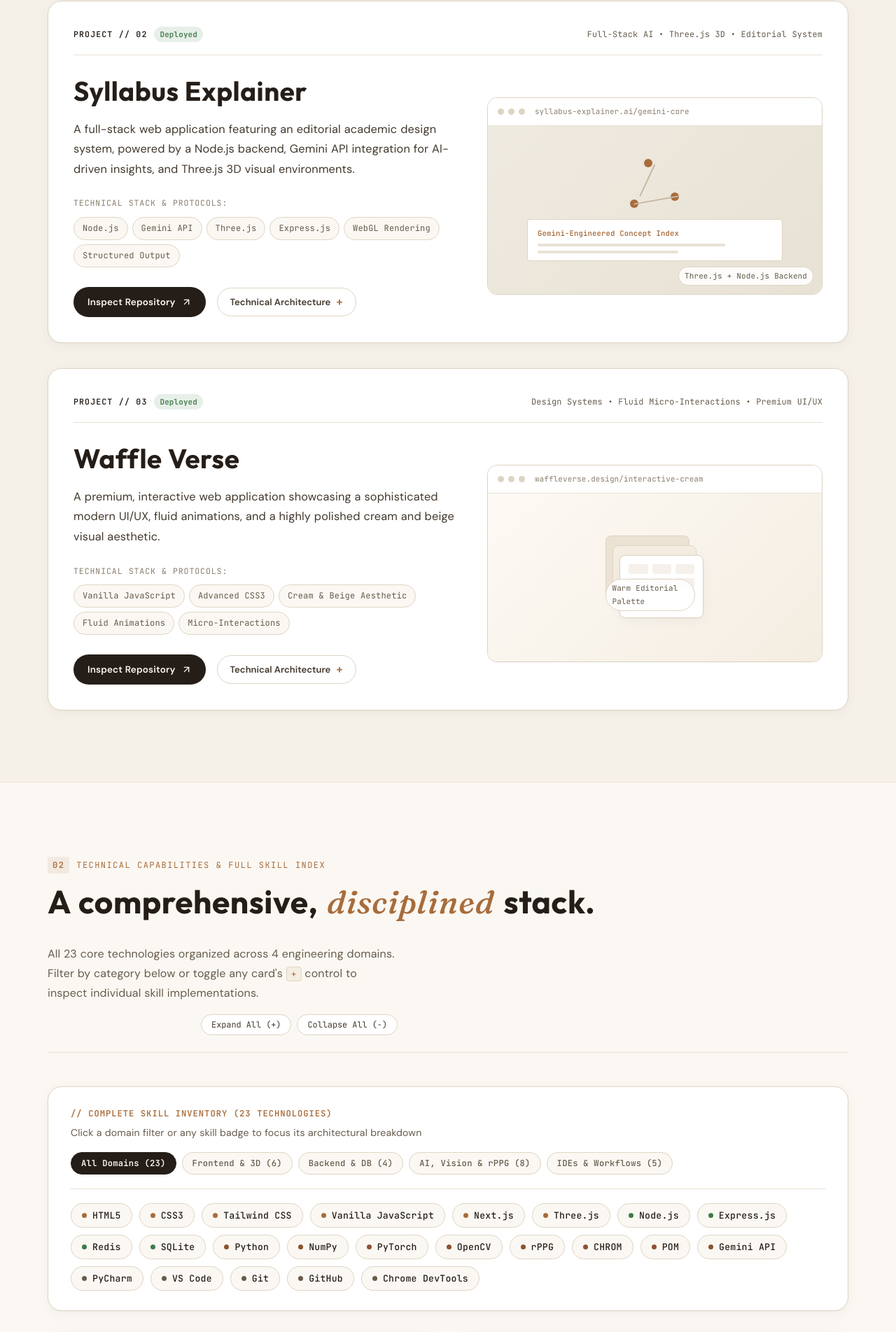
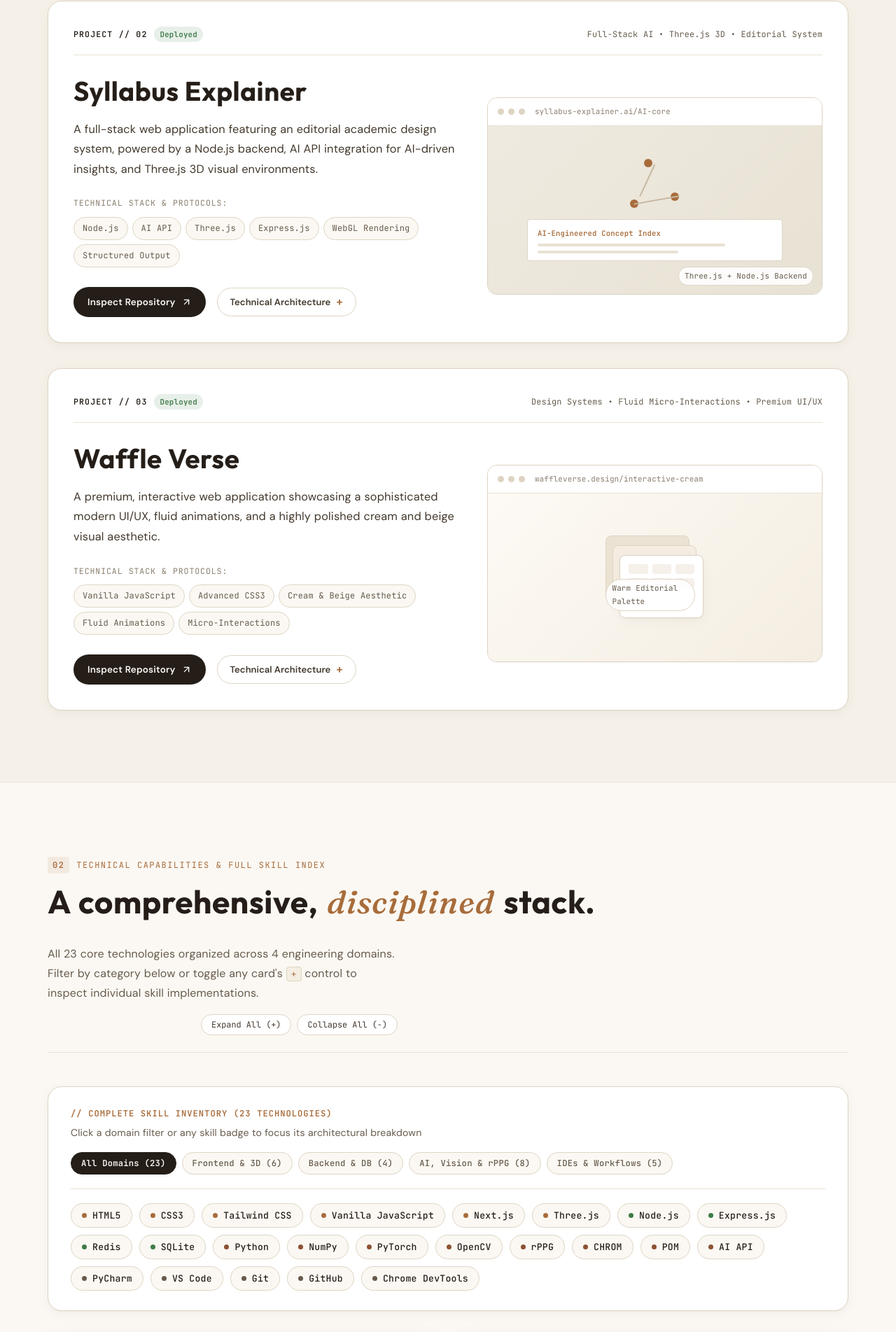
Before and after one commit to Sarthak-Kshirsagar-2275/My-Portfolio, a plain HTML site: page index.html in a window 1280 px wide. Shown: the part 1850-3753 px from the top of the page at 70% size. Drawn offline with Linux system fonts and the light colour scheme.

Commit message:
modified skillset

```diff
--- a/index.html
+++ b/index.html
@@ -12,7 +12,7 @@
   <!-- Open Graph -->
   <meta property="og:title" content="Sarthak Kshirsagar — Frontend & AI Engineering Portfolio">
   <meta property="og:description"
-    content="1st-year B.Tech CS & AI/ML at Newton School of Technology. Built 20+ websites, shipped 5+. High-performance frontend, Three.js, and Gemini API.">
+    content="1st-year B.Tech CS & AI/ML at Newton School of Technology. Built 20+ websites, shipped 5+. High-performance frontend, Three.js, and AI API.">
   <meta property="og:type" content="website">
 
   <!-- Google Fonts: Outfit (Open Geometric Display) + Fraunces (Refined Editorial Accent) + DM Sans (Crisp Body UI) + JetBrains Mono (Technical Precision) -->
@@ -320,14 +320,14 @@
 
                 <!-- EXACT DESCRIPTION REQUIRED BY USER -->
                 <p class="card-project-summary">
-                  A full-stack web application featuring an editorial academic design system, powered by a Node.js backend, Gemini API integration for AI-driven insights, and Three.js 3D visual environments.
+                  A full-stack web application featuring an editorial academic design system, powered by a Node.js backend, AI API integration for AI-driven insights, and Three.js 3D visual environments.
                 </p>
 
                 <div class="engineering-specs">
                   <div class="spec-label">Technical Stack &amp; Protocols:</div>
                   <ul class="spec-tag-list" aria-label="Syllabus Explainer technical stack">
                     <li class="spec-tag">Node.js</li>
-                    <li class="spec-tag">Gemini API</li>
+                    <li class="spec-tag">AI API</li>
                     <li class="spec-tag">Three.js</li>
                     <li class="spec-tag">Express.js</li>
                     <li class="spec-tag">WebGL Rendering</li>
@@ -353,7 +353,7 @@
                 <div class="collapsible-blueprint" id="specs-syllabusexplainer" hidden>
                   <div class="blueprint-inner">
                     <div class="blueprint-item">
-                      <strong>Gemini AI Intelligence:</strong> Server-side context hydration synthesizing complex academic syllabi into pedagogical roadmaps.
+                      <strong>AI Intelligence:</strong> Server-side context hydration synthesizing complex academic syllabi into pedagogical roadmaps.
                     </div>
                     <div class="blueprint-item">
                       <strong>Three.js Spatial Graph:</strong> Interactive 3D constellation topology mapping curriculum prerequisites and knowledge graphs.
@@ -369,7 +369,7 @@
                     <span class="mockup-dot"></span>
                     <span class="mockup-dot"></span>
                     <span class="mockup-dot"></span>
-                    <span class="mockup-address">syllabus-explainer.ai/gemini-core</span>
+                    <span class="mockup-address">syllabus-explainer.ai/AI-core</span>
                   </div>
                   <div class="mockup-viewport">
                     <div class="wire-3d-node-matrix">
@@ -381,7 +381,7 @@
                         <div class="cube-edge edge-bc"></div>
                       </div>
                       <div class="wire-editorial-extract">
-                        <span class="extract-pill">Gemini-Engineered Concept Index</span>
+                        <span class="extract-pill">AI-Engineered Concept Index</span>
                         <div class="extract-line" style="width: 80%;"></div>
                         <div class="extract-line" style="width: 60%;"></div>
                       </div>
@@ -544,7 +544,7 @@
             <button type="button" class="master-skill-pill" data-target-card="card-aiml"><span class="pill-dot dot-aiml"></span>rPPG</button>
             <button type="button" class="master-skill-pill" data-target-card="card-aiml"><span class="pill-dot dot-aiml"></span>CHROM</button>
             <button type="button" class="master-skill-pill" data-target-card="card-aiml"><span class="pill-dot dot-aiml"></span>POM</button>
-            <button type="button" class="master-skill-pill" data-target-card="card-aiml"><span class="pill-dot dot-aiml"></span>Gemini API</button>
+            <button type="button" class="master-skill-pill" data-target-card="card-aiml"><span class="pill-dot dot-aiml"></span>AI API</button>
             <!-- Domain 04 -->
             <button type="button" class="master-skill-pill" data-target-card="card-tooling"><span class="pill-dot dot-tooling"></span>PyCharm</button>
             <button type="button" class="master-skill-pill" data-target-card="card-tooling"><span class="pill-dot dot-tooling"></span>VS Code</button>
@@ -667,7 +667,7 @@
                 <span class="tech-chip">rPPG</span>
                 <span class="tech-chip">CHROM</span>
                 <span class="tech-chip">POM</span>
-                <span class="tech-chip">Gemini API</span>
+                <span class="tech-chip">AI API</span>
               </div>
 
               <button type="button" class="expand-card-trigger" aria-expanded="true" aria-controls="subitems-aiml" aria-label="Toggle AI, Computer Vision, and rPPG details">
@@ -688,7 +688,7 @@
                     <li><strong>rPPG (Remote Photoplethysmography):</strong> Contactless physiological blood volume pulse (BVP) and heart-rate extraction from standard webcam video.</li>
                     <li><strong>CHROM (Chrominance-Based rPPG):</strong> Chrominance signal projection separating pulse-induced color variations from specular reflection and motion noise.</li>
                     <li><strong>POM (Plane-Orthogonal-to-Skin):</strong> Projection-orthogonal mathematical modeling on normalized RGB skin tone channels for robust pulse recovery.</li>
-                    <li><strong>Gemini API:</strong> Multimodal LLM integration, structured JSON schema outputs, and context-aware academic synthesis.</li>
+                    <li><strong>AI API:</strong> Multimodal LLM integration, structured JSON schema outputs, and context-aware academic synthesis.</li>
                   </ul>
                 </div>
               </div>
```
